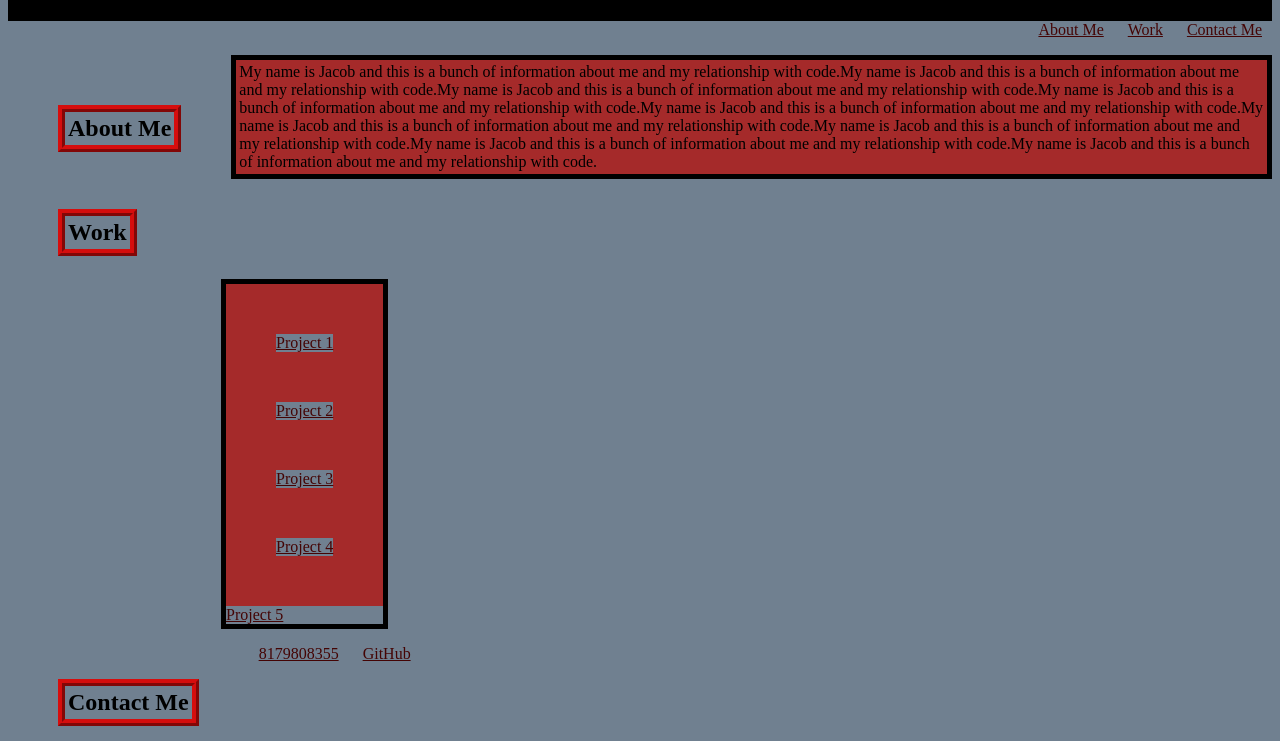
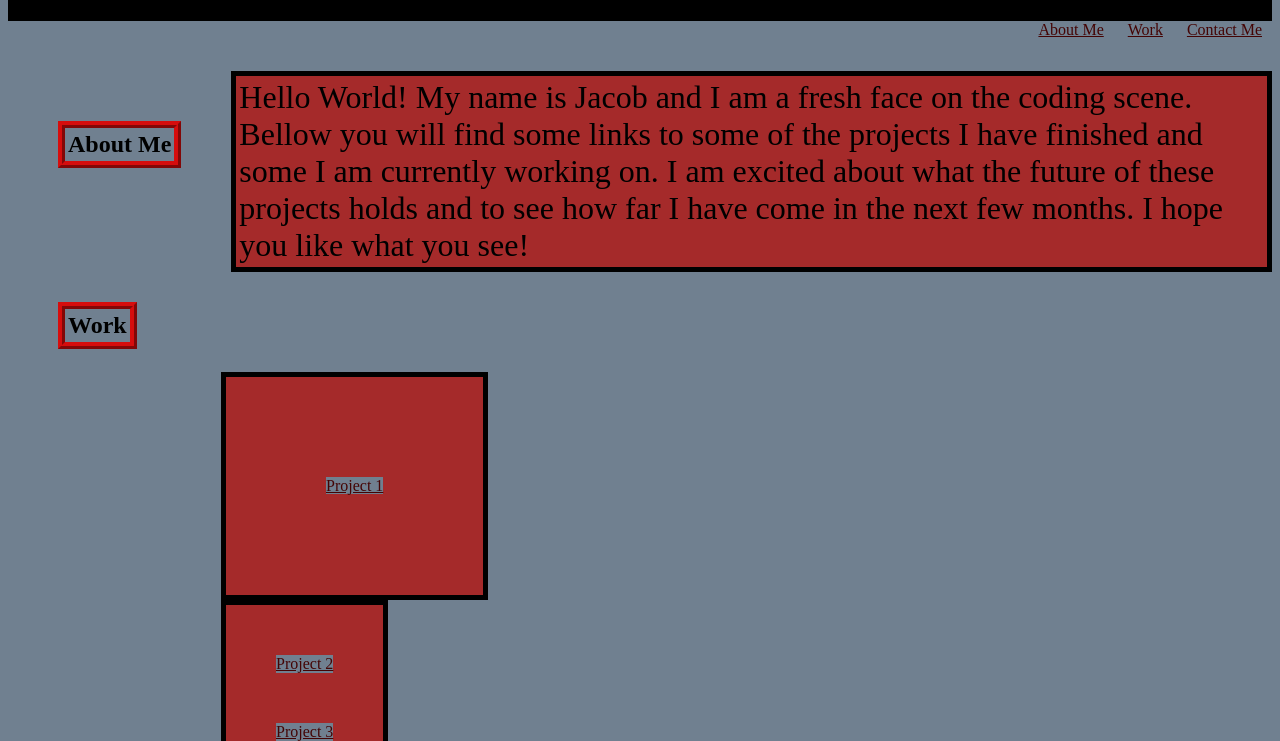
Before and after one commit to Wixom78666/week-2-act, a plain HTML site: page index.html in a window 1280 px wide. Shown: the part 59-800 px from the top of the page. Drawn offline with Linux system fonts and the light colour scheme.

Commit message:
added content and fixed styling

```diff
--- a/assets/style.css
+++ b/assets/style.css
@@ -37,6 +37,7 @@ p {
     border-color: black;
     border-style: solid;
     background-color: brown;
+    font-size: xx-large;
 }
 
 li {
@@ -48,7 +49,7 @@ a {
     color: rgb(68, 4, 4);
 }
 
-.work {
+#work {
     display: block;
     position: relative;
     left: 213px;
@@ -60,8 +61,21 @@ a {
     max-height: fit-content;
 }
 
-.aboutme {
+#aboutme {
     margin-bottom: 100px;
+}
+
+.first {
+    display: block;
+    position: relative;
+    padding: 100px;
+    left: 213px;
+    border: 5px;
+    border-color: black;
+    border-style: solid;
+    background-color: brown;
+    max-width: fit-content;
+    max-height: fit-content;
 }
 
 #wh2 {
--- a/index.html
+++ b/index.html
@@ -23,15 +23,17 @@
             </nav>
         </header>
         <main>
-            <section class="aboutme">
+            <section id="aboutme">
                 <h2>About Me</h2>
-                <p>My name is Jacob and this is a bunch of information about me and my relationship with code.My name is Jacob and this is a bunch of information about me and my relationship with code.My name is Jacob and this is a bunch of information about me and my relationship with code.My name is Jacob and this is a bunch of information about me and my relationship with code.My name is Jacob and this is a bunch of information about me and my relationship with code.My name is Jacob and this is a bunch of information about me and my relationship with code.My name is Jacob and this is a bunch of information about me and my relationship with code.My name is Jacob and this is a bunch of information about me and my relationship with code.My name is Jacob and this is a bunch of information about me and my relationship with code.</p>
+                <p>Hello World! My name is Jacob and I am a fresh face on the coding scene. Bellow you will find some links to some of the projects I have finished and some I am currently working on. I am excited about what the future of these projects holds and to see how far I have come in the next few months. I hope you like what you see!</p>
             </section>
             <h2 id="wh2">Work</h2>
-            <section class="work">
-                    <article id="bigbig">
-                        <a href="https://github.com/Wixom78666/week-1-act">Project 1</a>
-                    </article>
+            <section>
+                <article class="first">
+                    <a href="https://github.com/Wixom78666/week-1-act">Project 1</a>
+                </article>
+            </section>
+            <section id="work">
                     <article class="card">
                         <a href="https://github.com/Wixom78666/Prework-Study-Guide">Project 2</a>
                     </article>
@@ -42,10 +44,10 @@
                         <a href=https://github.com/Wixom78666/merge-conflicts>Project 4</a>
                     </article>
                     <article>
-                        <a href=https://github.com/Wixom78666/first-day-repo>Project 5</a>
+                        <a class="five" href=https://github.com/Wixom78666/first-day-repo>Project 5</a>
                     </article>
                 </section>
-            <h2>Contact Me</h2>
+            <h2 id="contactme">Contact Me</h2>
             <ul>
                 <li>
                     <a href="phone">8179808355</a>
```
Also changed, not shown: assets/photos/Screen Shot 2022-11-02 at 10.10.44 PM.png (added), assets/photos/Screen Shot 2022-11-02 at 10.10.53 PM.png (added), assets/photos/Screen Shot 2022-11-02 at 10.11.02 PM.png (added), assets/photos/Screen Shot 2022-11-02 at 10.11.11 PM.png (added), assets/photos/day-one.png (added), 3 other files.
